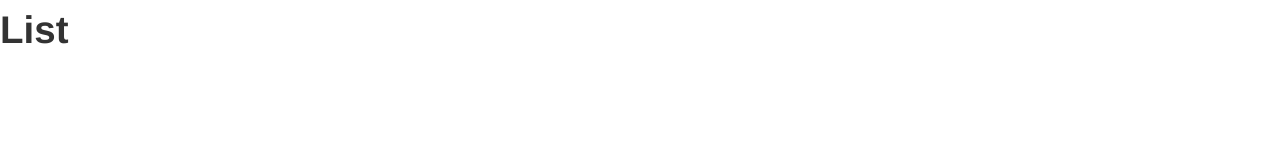
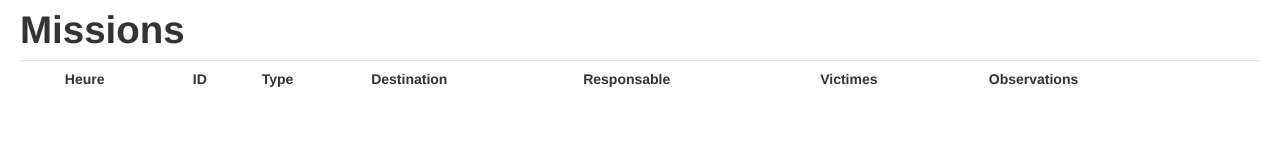
Before and after one commit to Oli-Wan/mobile-angular, a plain HTML site: page app/index.html in a window 1280 px wide. Drawn offline with Linux system fonts and the light colour scheme.

Commit message:
Prepare the list template

```diff
--- a/app/index.html
+++ b/app/index.html
@@ -2,16 +2,19 @@
 <html lang="en" ng-app="smurAngular">
 <head>
 	<meta charset="utf-8">
-  <title>My AngularJS App</title>
+	<meta name="viewport" content="width=device-width, initial-scale=1.0">
+	<title>SMUR Mobile</title>
 	<link rel="stylesheet" href="css/app.css"/>
 	<link rel="stylesheet" href="css/bootstrap-responsive.min.css"/>
 	<link rel="stylesheet" href="css/bootstrap.min.css"/>
 </head>
 <body>
-
-  <div ng-view></div>
+	<div class="container-fluid">
+		<ng-view></ng-view>
+	</div>
 
 	<script src="lib/angular/angular.js"></script>
 	<script src="js/app.js"></script>
+	<script src="js/controllers/ListController.js"></script>
 </body>
 </html>
--- a/app/partials/list.html
+++ b/app/partials/list.html
@@ -1 +1,14 @@
-<h1>List<h1>
+<h1>Missions</h1>
+
+<table class="table">
+	<td>
+		<th>Heure</th>
+		<th>ID</th>
+		<th>Type</th>
+		<th>Destination</th>
+		<th>Responsable</th>
+		<th>Victimes</th>
+		<th>Observations</th>
+		<th></th>
+	</td>
+</table>
```
Lines whose indentation alone changed are shown as unchanged.
